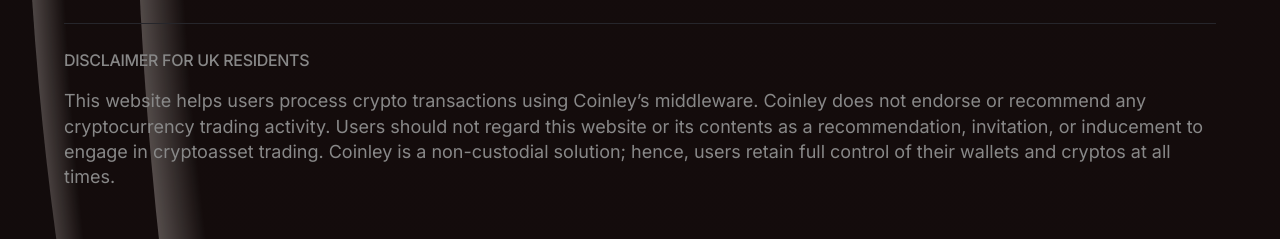
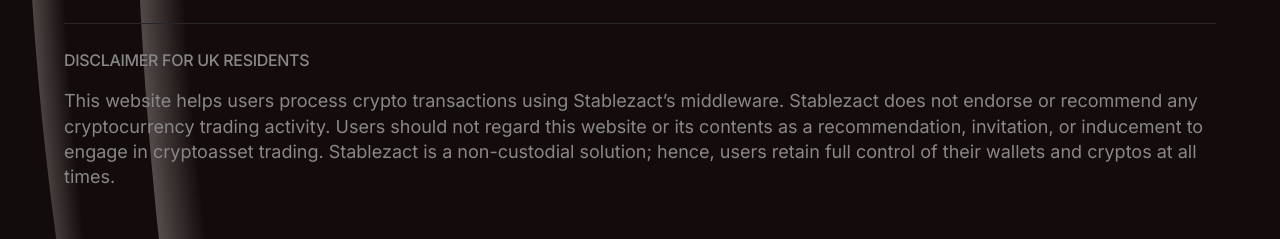
Before and after one commit to Eyohen/landingpage, a React (Vite) app: page / in a window 1280 px wide. Shown: the part 9813-10052 px from the top of the page. Built offline with nearby package versions, Linux system fonts and the light colour scheme; a web font is replaced by a local one.

Commit message:
Update footer disclaimer branding

```diff
--- a/src/sections/ClosingCTA.tsx
+++ b/src/sections/ClosingCTA.tsx
@@ -166,10 +166,10 @@
             </p>
             <p className="mt-4 text-[18px] font-light leading-[1.4] text-[var(--color-muted)] max-lg:text-[14px]">
               This website helps users process crypto transactions using
-              Coinley&rsquo;s middleware. Coinley does not endorse or recommend
+              Stablezact&rsquo;s middleware. Stablezact does not endorse or recommend
               any cryptocurrency trading activity. Users should not regard this
               website or its contents as a recommendation, invitation, or
-              inducement to engage in cryptoasset trading. Coinley is a
+              inducement to engage in cryptoasset trading. Stablezact is a
               non-custodial solution; hence, users retain full control of their
               wallets and cryptos at all times.
             </p>
```
